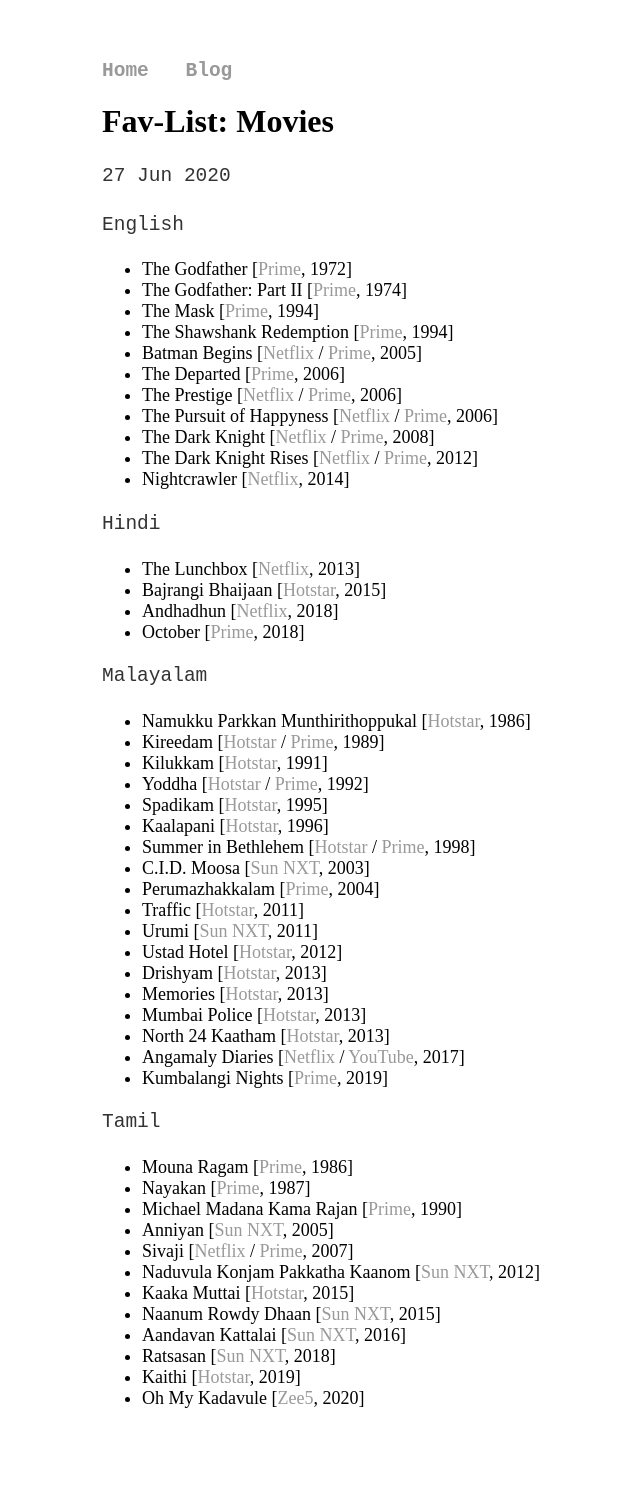
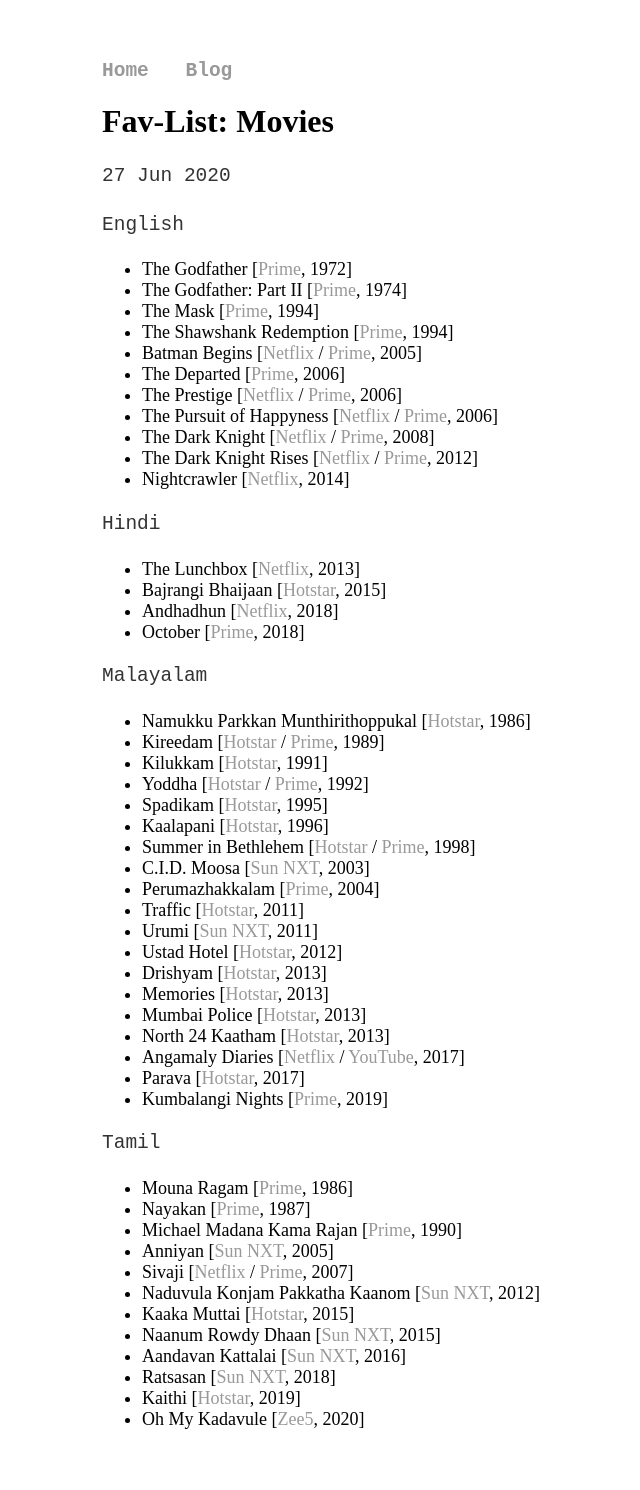
Before and after one commit to joe019/joe019.github.io, a Jekyll site: the page built from _posts/2020-06-27-movies.md, in a window 1280 px wide. Shown: the whole page, without its empty margins (58-698 px from the left). Built offline with Jekyll 4.4.1, drawn with Linux system fonts in a browser that asks for light colours; before the commit the page ends 1469 px from its top, so only the background shows below that.

Commit message:
Added "Parava"

```diff
--- a/_posts/2020-06-27-movies.md
+++ b/_posts/2020-06-27-movies.md
@@ -41,6 +41,7 @@
 * Mumbai Police [[Hotstar](https://www.hotstar.com/in/movies/mumbai-police/1000081082), 2013]
 * North 24 Kaatham [[Hotstar](https://www.hotstar.com/in/movies/north-24-katham/1000158442), 2013]
 * Angamaly Diaries [[Netflix](https://www.netflix.com/watch/80182447) / [YouTube](https://www.youtube.com/watch?v=9mRG1GVxtkY), 2017]
+* Parava [[Hotstar](https://www.hotstar.com/in/movies/parava/1000221230), 2017]
 * Kumbalangi Nights [[Prime](https://www.primevideo.com/detail/0HBV5G7X1PJ16OYMD66SJO0AVC), 2019]
 <!-- * Joji [[Prime](https://www.primevideo.com/detail/Joji/0GUUPDRLOXRYHXT1W9UN75R5XA), 2021] -->
 
```
